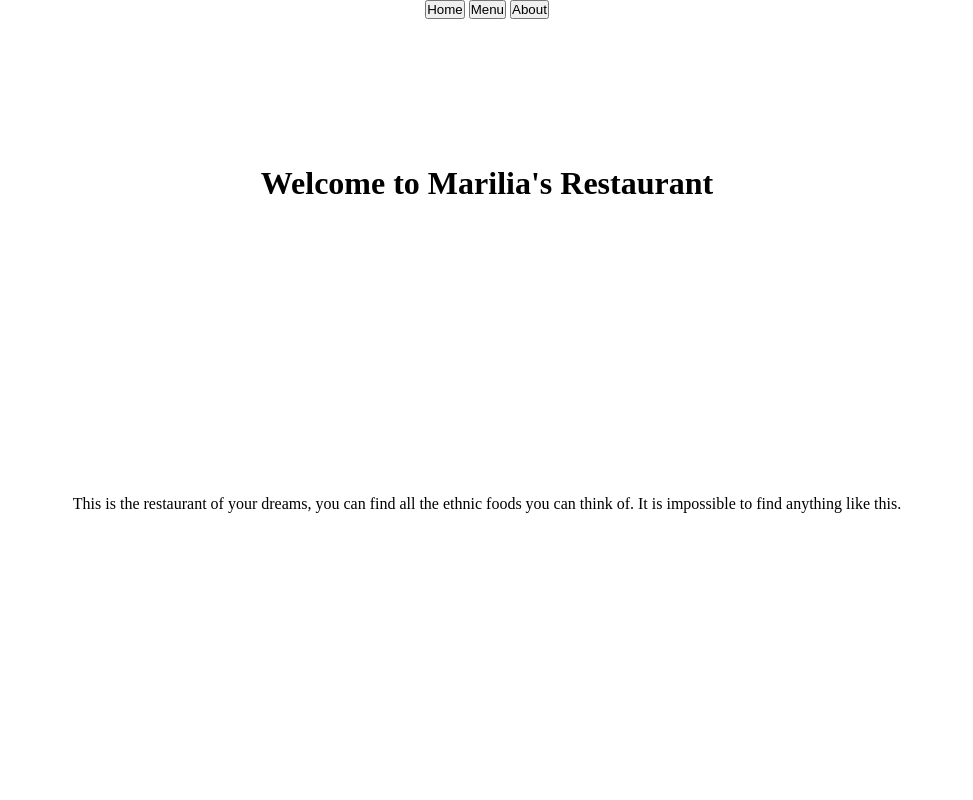
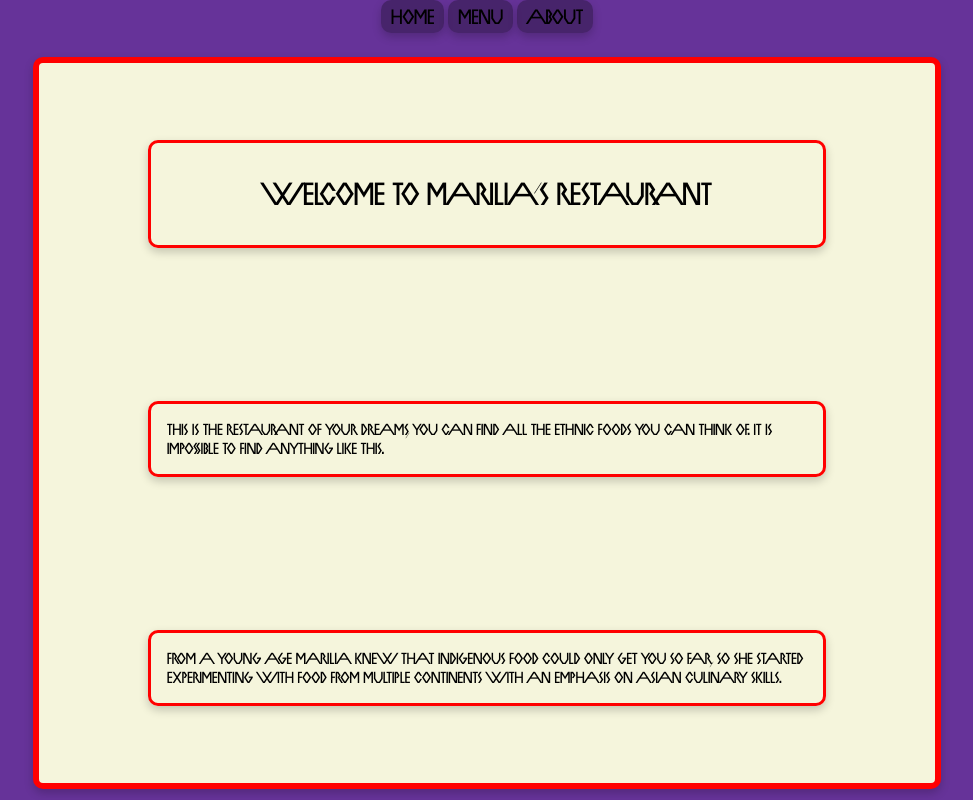
Before and after one commit to amestr1s/resto, a website built with webpack: page src/template.html in a window 1280 px wide. Shown: the whole page, without its empty margins (153-1126 px from the left). Built offline with nearby package versions, Linux system fonts and the light colour scheme.

Commit message:
Style homepage

```diff
--- a/src/home.js
+++ b/src/home.js
@@ -10,8 +10,14 @@ function homePage() {
     divSum.classList.add("summary");
     content.appendChild(divSum);
     const summary = document.createElement("p");
-    summary.textContent = "This is the restaurant of your dreams, you can find all the ethnic foods you can think of.\n It is impossible to find anything like this.";
+    summary.textContent = "This is the restaurant of your dreams, you can find all the ethnic foods you can think of. It is impossible to find anything like this.";
     divSum.appendChild(summary);
+    const hisDiv = document.createElement("div");
+    hisDiv.classList.add("history");
+    content.appendChild(hisDiv);
+    const history = document.createElement("p");
+    history.textContent = "From a young age Marilia knew that indigenous food could only get you so far, so she started experimenting with food from multiple continents with an emphasis on asian culinary skills.";
+    hisDiv.appendChild(history);
 
 
     return;
--- a/src/index.js
+++ b/src/index.js
@@ -2,4 +2,3 @@ import "./styles.css";
 import { homePage } from "./home";
 
 homePage();
-alert("Hello! I am an alert box!!");
--- a/src/styles.css
+++ b/src/styles.css
@@ -9,21 +9,91 @@
 * {
     padding: 0;
     margin: 0;
+    font-family: vakalo;
 }
 
 body {
     box-sizing: border-box;
-    height: 100vh;
+    /* height: 100vh; */
     display: flex;
     flex-direction: column;
     justify-content: flex-start;
     align-items: center;
+    background-color: rebeccapurple;
+}
+
+nav button {
+    font-size: 1.3rem;
+    padding: 2px 8px 2px 8px;
+    box-shadow: 0 4px 10px rgba(0, 0, 0, 0.2);
+    border-color: transparent;
+    background-color: rgba(0, 0, 0, 0.3);
+    border-radius: 10px;
+    transition: transform 0.3s ease;
+
+}
+
+nav button:hover {
+    transform: scale(0.75);
 }
 
 #content {
-    height: 80vh;
+    height: 90vh;
+    width: 70%;
     display: flex;
     flex-direction: column;
     justify-content: space-around;
     align-items: center;
+    background-color: beige;
+    border: 6px solid red;
+    border-radius: 10px;
+    box-shadow: 0 4px 10px rgba(0, 0, 0, 0.2);
+    transition: transform 0.3s ease;
+    margin-top: 24px;
 }
+
+#content:hover {
+    transform: scale(1.05);
+}
+
+.title {
+    border: 3px solid red;
+    border-radius: 10px;
+    width: 75%;
+    text-align: center;
+    box-shadow: 0 4px 10px rgba(0, 0, 0, 0.2);
+    height: auto;
+}
+
+.title h1 {
+  padding: 1em;
+  word-wrap: break-word;
+}
+
+.summary {
+    border: 3px solid red;
+    border-radius: 10px;
+    width: 75%;
+
+    box-shadow: 0 4px 10px rgba(0, 0, 0, 0.2);
+    height: auto;
+}
+
+.summary p {
+  padding: 1em;
+  word-wrap: break-word;
+}
+
+.history {
+  border: 3px solid red;
+  border-radius: 10px;
+  width: 75%;
+
+  box-shadow: 0 4px 10px rgba(0, 0, 0, 0.2);
+  height: auto;
+}
+
+.history p {
+  padding: 1em;
+  word-wrap: break-word;
+}
```
